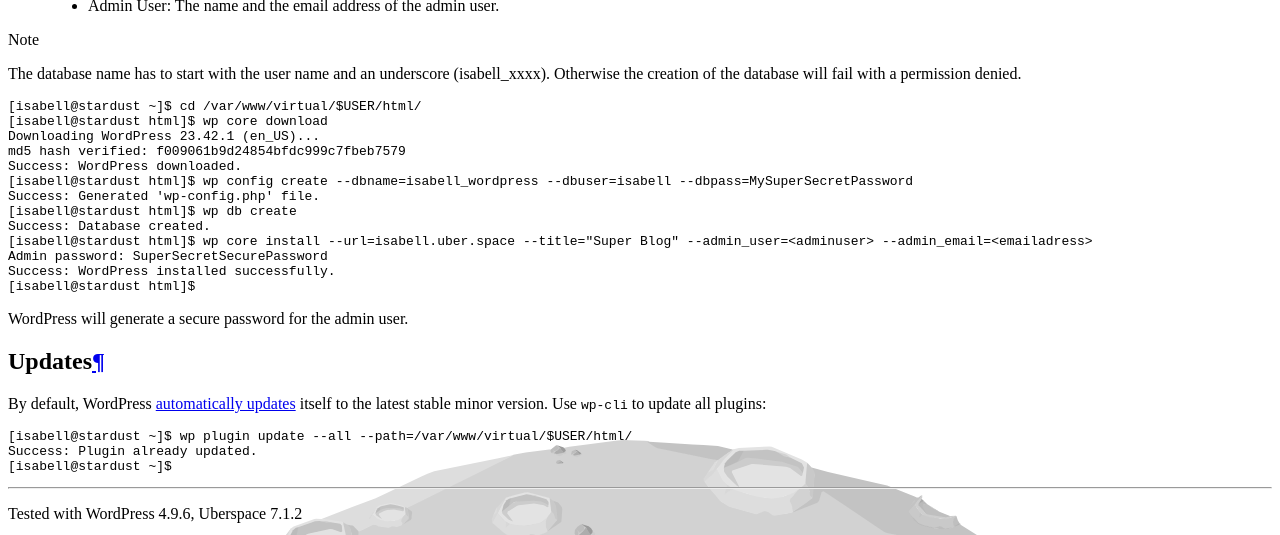
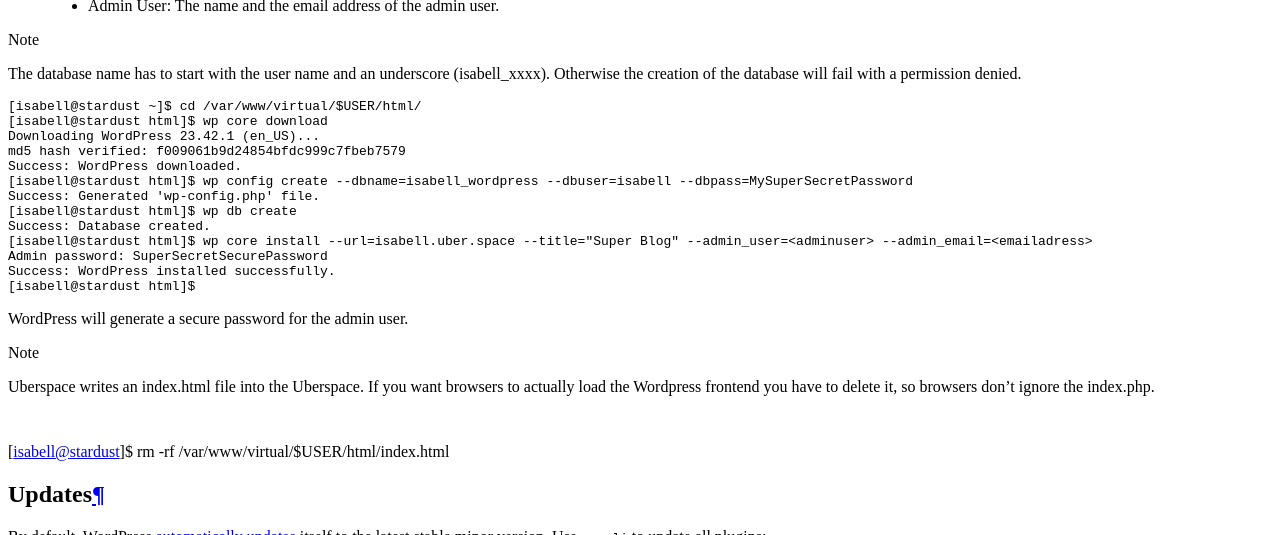
Before and after one commit to Uberspace/lab, a Sphinx documentation site: the page built from source/guide_wordpress.rst, in a window 1280 px wide and 900 px high, scrolled down 4664 px, cut to the strip 0-535 px from the top of the window. Built offline with Sphinx 7.4.7 and the Read the Docs theme 2.0.0, drawn with Linux system fonts in a browser that asks for light colours.

Commit message:
note of uberspaces index.html
Note to delete the default index.html because it prevents wordpress index.php to load the frontend (browsers prefer html over php).

```diff
--- a/source/guide_wordpress.rst
+++ b/source/guide_wordpress.rst
@@ -81,6 +81,10 @@
 
 WordPress will generate a secure password for the admin user.
 
+.. note:: Uberspace writes an index.html file into the Uberspace. If you want browsers to actually load the Wordpress frontend you have to delete it, so browsers don't ignore the index.php.
+.. code-block:: console
+[isabell@stardust]$ rm -rf /var/www/virtual/$USER/html/index.html
+
 Updates
 =======
 
```
